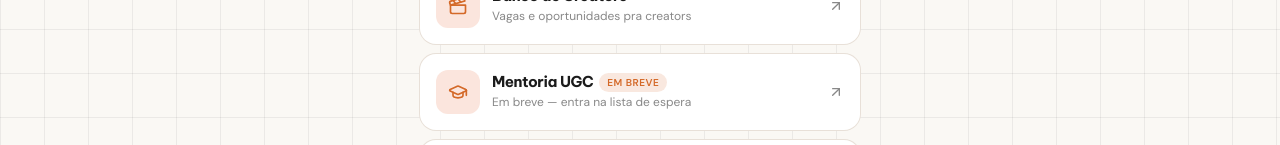
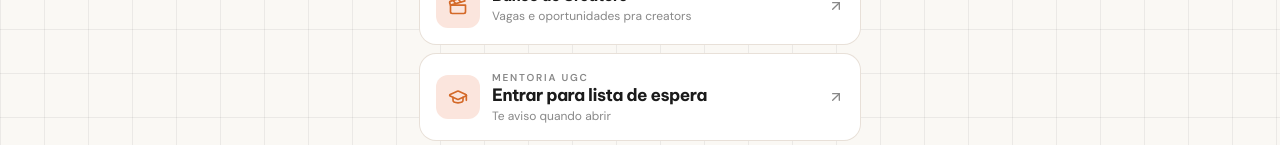
Before and after one commit to eilaradam/laradam-ugc, a Next.js app: page /bio in a window 1280 px wide. Shown: the part 807-952 px from the top of the page. Built offline with nearby package versions, Linux system fonts and the light colour scheme.

Commit message:
bio: card Mentoria UGC vira CTA 'Entrar para lista de espera'

```diff
--- a/src/app/bio/page.tsx
+++ b/src/app/bio/page.tsx
@@ -156,14 +156,14 @@ const CREATOR_LINKS: LinkCard[] = [
     external: true,
   },
   {
-    label: "Mentoria UGC",
-    description: "Em breve — entra na lista de espera",
+    eyebrow: "Mentoria UGC",
+    label: "Entrar para lista de espera",
+    description: "Te aviso quando abrir",
     href: `https://wa.me/${SITE.whatsapp}?text=${encodeURIComponent(
       "Oi Lara! Quero entrar na lista de espera da Mentoria UGC."
     )}`,
     icon: GraduationCap,
     external: true,
-    comingSoon: true,
   },
   {
     label: "Falar comigo",
```
